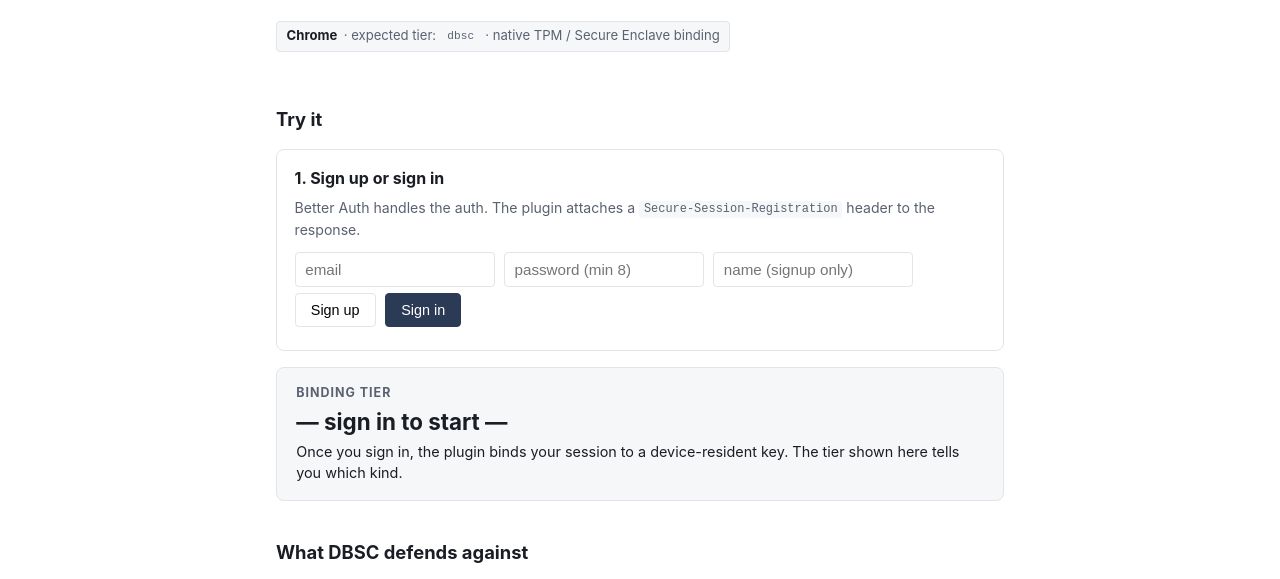
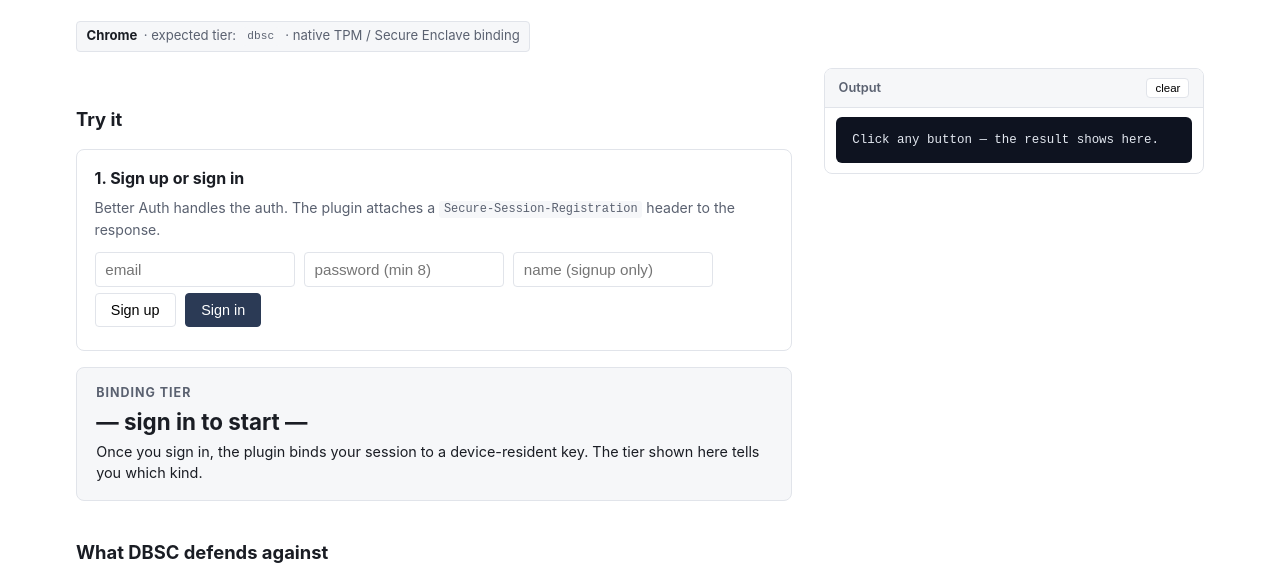
Before and after one commit to SulimanAbdulrazzaq/dbsc-toolkit, a website: page examples/better-auth/public/index.html in a window 1280 px wide. Shown: the part 137-716 px from the top of the page. Drawn offline with Linux system fonts and the light colour scheme.

Commit message:
style(demo): Keep output panel in view while clicking
Both the Express and Better Auth demos put the result pre at the
bottom of the page, so signing in or running an attack meant
scrolling down to read the output, then back up for the next
step. Move it into a sticky right-hand panel on wide screens and
a fixed bottom panel on narrow ones, so every click's result is
visible without scrolling. Add a clear button.

```diff
--- a/examples/better-auth/public/index.html
+++ b/examples/better-auth/public/index.html
@@ -19,7 +19,24 @@
     --bad-bg: #fde2e1;
   }
   * { box-sizing: border-box; }
-  body { font-family: -apple-system, system-ui, "Segoe UI", sans-serif; max-width: 760px; margin: 2rem auto; padding: 0 1rem; color: var(--ink); line-height: 1.5; }
+  body { font-family: -apple-system, system-ui, "Segoe UI", sans-serif; max-width: 1160px; margin: 2rem auto; padding: 0 1rem; color: var(--ink); line-height: 1.5; }
+  /* Two columns on wide screens: scrollable content left, sticky output right.
+     Below 920px it collapses and the output becomes a fixed bottom panel so a
+     result is always visible without scrolling. */
+  .layout { display: grid; grid-template-columns: minmax(0,1fr) 380px; gap: 2rem; align-items: start; }
+  .main { min-width: 0; }
+  .sidebar { position: sticky; top: 1.5rem; }
+  .output-panel { border: 1px solid var(--line); border-radius: 8px; overflow: hidden; }
+  .output-panel .ohead { display: flex; align-items: center; justify-content: space-between; padding: 0.55rem 0.85rem; background: var(--bg-soft); border-bottom: 1px solid var(--line); font-size: 0.8rem; font-weight: 600; color: var(--muted); }
+  .output-panel .ohead button { margin: 0; padding: 0.2rem 0.5rem; font-size: 0.72rem; }
+  .output-panel pre { max-height: 60vh; overflow-y: auto; }
+  @media (max-width: 920px) {
+    .layout { grid-template-columns: 1fr; }
+    .sidebar { position: fixed; left: 0; right: 0; bottom: 0; top: auto; z-index: 50; padding: 0; background: var(--ink); }
+    .sidebar .output-panel { border-radius: 0; border: 0; max-height: 42vh; display: flex; flex-direction: column; }
+    .output-panel .obody { overflow-y: auto; }
+    .main { padding-bottom: 44vh; }
+  }
   h1 { margin: 0 0 0.2rem; font-size: 1.7rem; }
   h2 { margin-top: 2.4rem; font-size: 1.15rem; }
   .lede { color: var(--muted); font-size: 0.95rem; margin-bottom: 1.5rem; }
@@ -62,6 +79,9 @@
 <p class="lede">A stolen session cookie pasted into another browser used to work. Today it gets a 403 — because the refresh, and every guarded request, needs a signature from a key that never left your device.</p>
 
 <div class="browser-badge" id="browser-badge">Detecting browser…</div>
+
+<div class="layout">
+<div class="main">
 
 <h2>Try it</h2>
 
@@ -107,9 +127,6 @@
   <button id="tamper-btn" class="attack">Replay proof with different body</button>
 </div>
 
-<div id="explain"></div>
-<pre id="out">(output appears here)</pre>
-
 <h2>Session control</h2>
 <button id="me-btn">Check session (/api/me)</button>
 <button id="logout-btn">Sign out</button>
@@ -120,6 +137,23 @@
   Source: <a href="https://github.com/SulimanAbdulrazzaq/dbsc-toolkit">github.com/SulimanAbdulrazzaq/dbsc-toolkit</a>.
   Powered by <a href="https://better-auth.com">Better Auth</a> + <code>dbsc-toolkit</code>.
 </p>
+
+</div><!-- /.main -->
+
+<aside class="sidebar">
+  <div class="output-panel">
+    <div class="ohead">
+      <span>Output</span>
+      <button id="clear-out">clear</button>
+    </div>
+    <div class="obody" style="padding: 0.6rem 0.7rem;">
+      <div id="explain"></div>
+      <pre id="out" style="margin:0;">Click any button — the result shows here.</pre>
+    </div>
+  </div>
+</aside>
+
+</div><!-- /.layout -->
 
 <!-- init.js is the plugin's auto-generated shim. It imports the SDK, points it
      at /api/auth/dbsc-bound/*, and exposes window.initDbsc / boundFetch /
@@ -179,6 +213,8 @@ function explain(kind, text) {
 }
 
 function clearExplain() { $("explain").innerHTML = ""; }
+
+$("clear-out").onclick = () => { clearExplain(); $("out").textContent = "Click any button — the result shows here."; };
 
 async function plainFetch(method, path, body, extraHeaders) {
   const headers = extraHeaders ? { ...extraHeaders } : (body ? { "Content-Type": "application/json" } : {});
```
Also changed, not shown: examples/express/public/index.html (+40 -4 lines).
